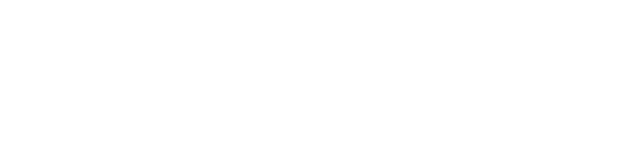
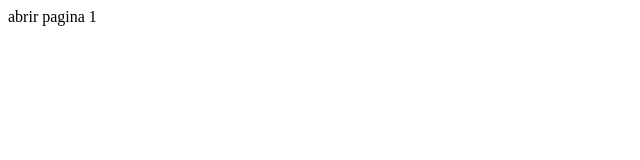
Before and after one commit to Ju1208/sites2B, a plain HTML site: page pg2.html in a window 1280 px wide. Shown: the whole page, without its empty margins (0-640 px from the left). Drawn offline with Linux system fonts and the light colour scheme.

Commit message:
Update pg2.html

```diff
--- a/pg2.html
+++ b/pg2.html
@@ -7,5 +7,5 @@
     <title>julia</title>
   </head>
   <body>
-
+    <a ref="pagina 2.html" target="_self" rel="prev"> abrir pagina 1
   </body>
```
